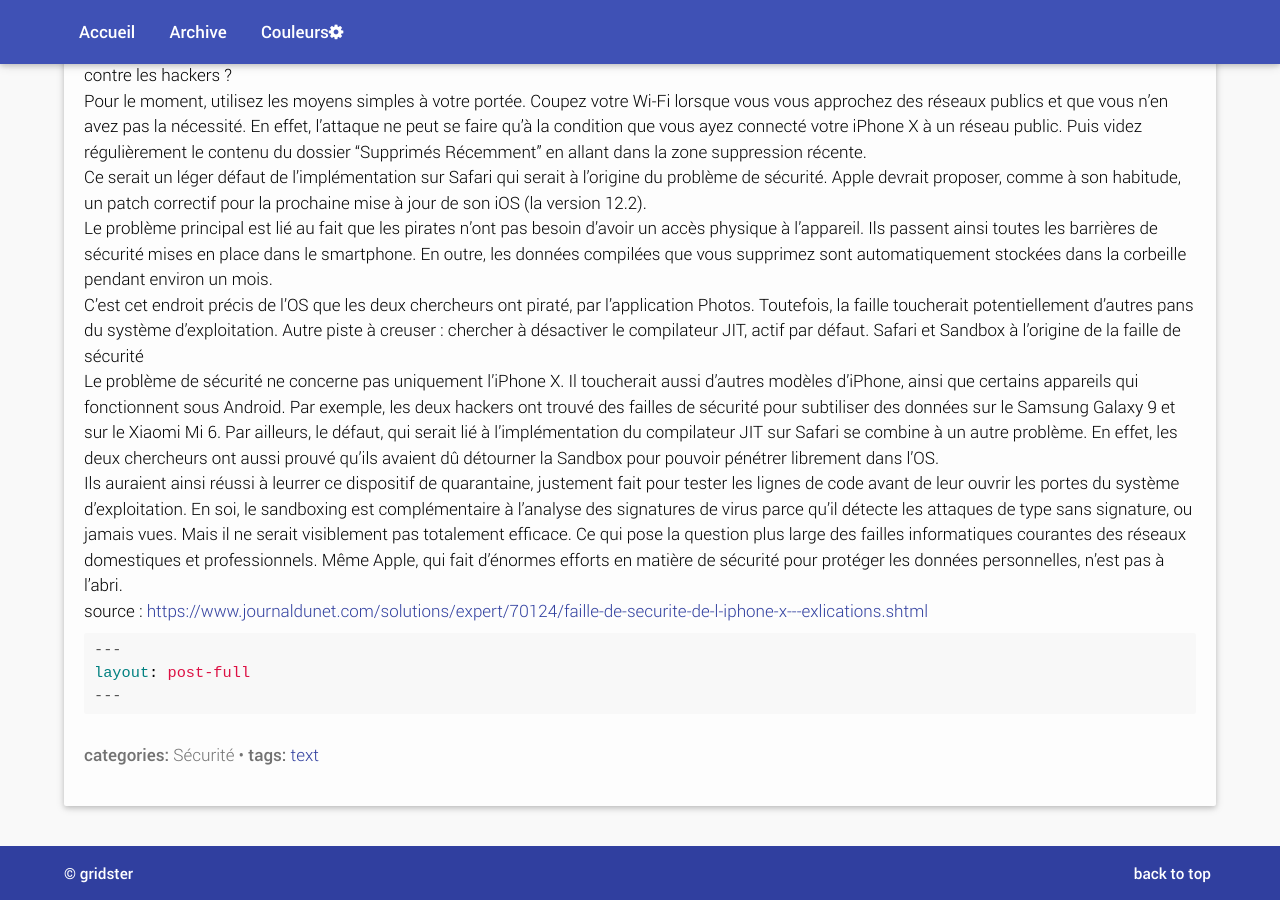
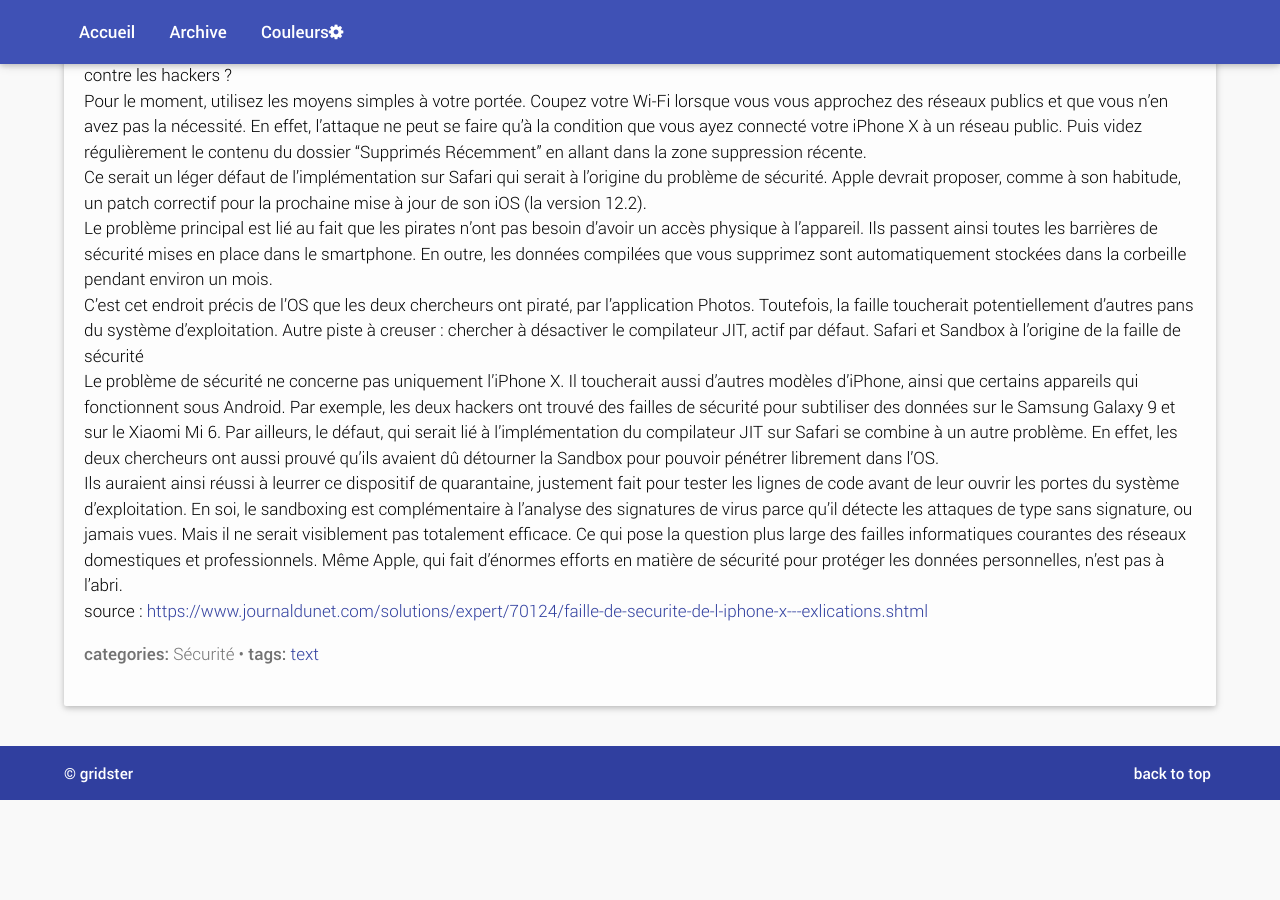
Before and after one commit to kng976/blog, a Jekyll site: the page built from _posts/2019-02-13-securite-iphonex.md, in a window 1280 px wide and 900 px high, scrolled down 942 px. Built offline with Jekyll 4.4.1, drawn with Linux system fonts in a browser that asks for light colours; some web fonts are replaced; after the commit the page ends 1742 px from its top, so only the background shows below that.

Commit message:
Correction

````diff
--- a/_posts/2019-02-13-securite-iphonex.md
+++ b/_posts/2019-02-13-securite-iphonex.md
@@ -36,9 +36,3 @@ Ils auraient ainsi réussi à leurrer ce dispositif de quarantaine, justement fa
 
 
 source : <https://www.journaldunet.com/solutions/expert/70124/faille-de-securite-de-l-iphone-x---exlications.shtml>
-
-```yml
----
-layout: post-full
----
-```
````
